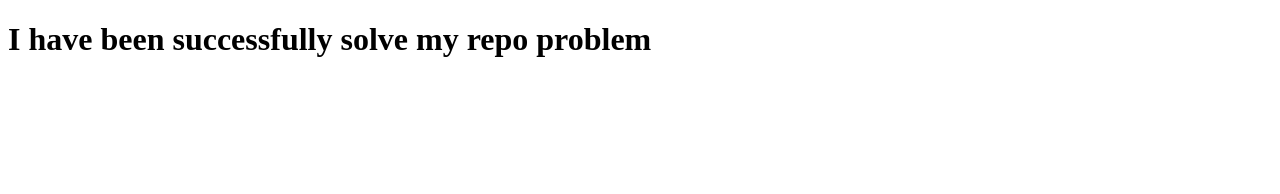
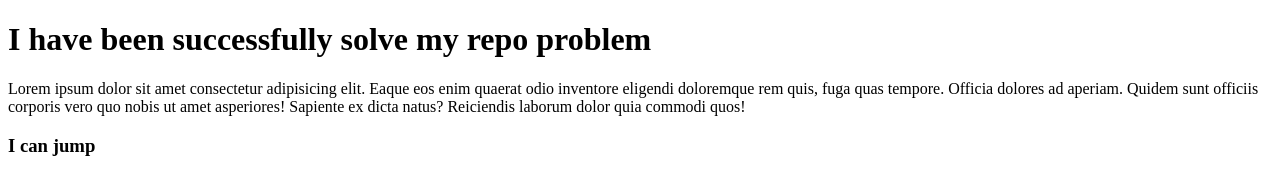
Before and after one commit to HasanBakar/test1, a plain HTML site: page index.html in a window 1280 px wide. Drawn offline with Linux system fonts and the light colour scheme.

Commit message:
some changed added

```diff
--- a/index.html
+++ b/index.html
@@ -10,6 +10,10 @@
 
 <body>
     <h1>I have been successfully solve my repo problem</h1>
+    <p>Lorem ipsum dolor sit amet consectetur adipisicing elit. Eaque eos enim quaerat odio inventore eligendi
+        doloremque rem quis, fuga quas tempore. Officia dolores ad aperiam. Quidem sunt officiis corporis vero quo nobis
+        ut amet asperiores! Sapiente ex dicta natus? Reiciendis laborum dolor quia commodi quos!</p>
+    <h3>I can jump</h3>
 </body>
 
 </html>
```
